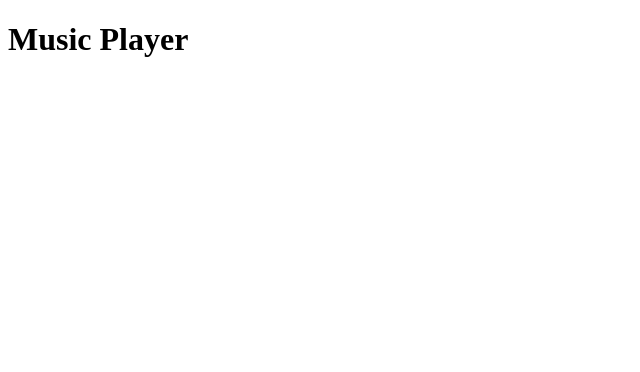
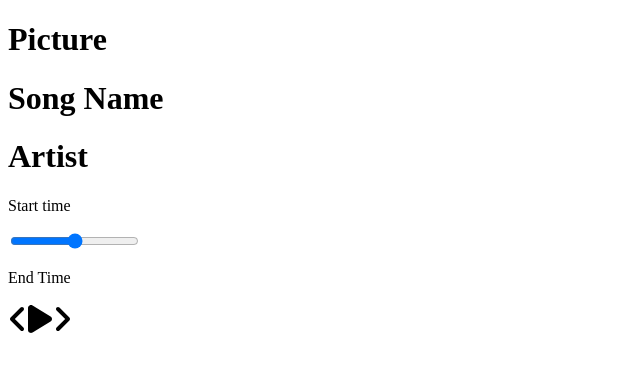
Before and after one commit to brettl1991/Waves-Music-Player, a React (Create React App) app: page / in a window 1280 px wide. Shown: the top 372 px of the page, without its empty margins (0-640 px from the left). Built offline with nearby package versions, Linux system fonts and the light colour scheme.

Commit message:
Added our components

```diff
--- a/package.json
+++ b/package.json
@@ -3,6 +3,9 @@
   "version": "0.1.0",
   "private": true,
   "dependencies": {
+    "@fortawesome/fontawesome-svg-core": "^6.1.2",
+    "@fortawesome/free-solid-svg-icons": "^6.1.2",
+    "@fortawesome/react-fontawesome": "^0.2.0",
     "@testing-library/jest-dom": "^5.16.4",
     "@testing-library/react": "^13.3.0",
     "@testing-library/user-event": "^13.5.0",
--- a/src/App.js
+++ b/src/App.js
@@ -1,7 +1,12 @@
+//Adding components
+import Player from "./components/Player";
+import Song from "./components/Song";
+
 function App() {
   return (
     <div className="App">
-      <h1>Music Player</h1>
+      <Song />
+      <Player />
     </div>
   );
 }
--- /dev/null
+++ b/src/components/Player.js
@@ -0,0 +1,30 @@
+//This component controls the music player
+import { FontAwesomeIcon } from "@fortawesome/react-fontawesome";
+import {
+  faPlay,
+  faAngleLeft,
+  faAngleRight,
+} from "@fortawesome/free-solid-svg-icons";
+
+const Player = () => {
+  return (
+    <div className="player">
+      <div className="time-control">
+        <p>Start time</p>
+        <input type="range" />
+        <p>End Time</p>
+      </div>
+      <div className="play-control">
+        <FontAwesomeIcon className="skip-back" size="2x" icon={faAngleLeft} />
+        <FontAwesomeIcon className="play" size="2x" icon={faPlay} />
+        <FontAwesomeIcon
+          className="skip-forward"
+          size="2x"
+          icon={faAngleRight}
+        />
+      </div>
+    </div>
+  );
+};
+
+export default Player;
--- /dev/null
+++ b/src/components/Song.js
@@ -0,0 +1,13 @@
+//This component is the top part: song, name, artist, picture
+
+const Song = () => {
+  return (
+    <div className="song-container">
+      <h1>Picture</h1>
+      <h1>Song Name</h1>
+      <h1>Artist</h1>
+    </div>
+  );
+};
+
+export default Song;
```
Also changed, not shown: 1 other file (tests, documents, lock files or other folders).
